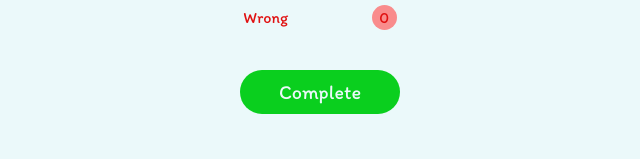
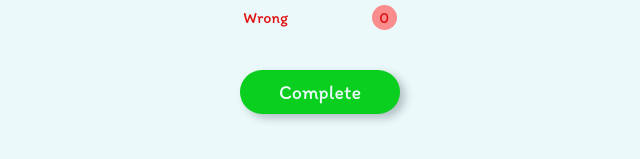
Before and after one commit to arsalan1004/Safwaat, a React (Vite) app in the folder Frontend/: page /result in a window 1280 px wide. Shown: the part 495-654 px from the top of the page, without its empty margins (320-960 px from the left). Built offline with nearby package versions, Linux system fonts and the light colour scheme; a web font is replaced by a local one.

Commit message:
refactor: add reset & btn-shadow

```diff
--- a/Frontend/src/Components/learningUnit/slideMiddle/dragAndDrop/DragAndDropSlide.jsx
+++ b/Frontend/src/Components/learningUnit/slideMiddle/dragAndDrop/DragAndDropSlide.jsx
@@ -2,10 +2,12 @@ import React, { useEffect, useState } from 'react'
 import { useDrop } from 'react-dnd';
 import DropBox from './DropBox';
 import DraggableBadge from './DragableBadge';
-import { connect, useDispatch, useSelector } from 'react-redux';
+import { useDispatch, useSelector } from 'react-redux';
+import reset from '../../../../assets/icons/reset.svg';
 import { dndSlideActions } from '../../../../Store/dndSlideSlice';
 const DragAndDropSlide = () => {
   const dispatch = useDispatch();
+  const {isChecked} = useSelector(state => state.slideControl)
   const [selectedSource, setSelectedSource] = useState('option');
 
   // const [boxOneList, setBoxOneList] = useState([]);
@@ -170,10 +172,12 @@ const DragAndDropSlide = () => {
         />
       </div>
 
-    <div className=''
-            onClick={resetHandler}
-          > Reset
-      </div>
+      <button className='flex gap-2 justify-center items-center bg-accent px-2 py-2 rounded-[10px] text-primary'
+              onClick={resetHandler}
+              disabled={isChecked}
+      >
+        <img src={reset} alt="restart-slide" className='w-[20px] h-[20px]'/> Reset
+      </button>
     </div>
 
   )
--- a/Frontend/src/UI/Button.jsx
+++ b/Frontend/src/UI/Button.jsx
@@ -6,10 +6,10 @@ const Button = ({ contentType, styleType, content, handler}) => {
   let style = "";
   // Self end in solid accent to tackle alignment of done(single) button same for motivation slide
   let btnStyles = {
-    'solid-correct': "text-primary bg-correct font-itim text-xl rounded-[40px] py-2 w-40 cursor-pointer",
+    'solid-correct': "button_drop_shadow text-primary bg-correct font-itim text-xl rounded-[40px] py-2 w-40 cursor-pointer",
     'solid-correct-motivation' : "self-end text-primary bg-correct font-itim text-xl rounded-[40px] py-2 w-40 cursor-pointer",
     'solid-accent': "self-end text-primary bg-accent font-itim text-xl rounded-[40px] py-2 w-40 cursor-pointer",
-    'solid-wrong': "text-primary bg-wrong font-itim text-xl rounded-[40px] py-2 w-40 cursor-pointer",
+    'solid-wrong': "button_drop_shadow text-primary bg-wrong font-itim text-xl rounded-[40px] py-2 w-40 cursor-pointer",
     'outline-accent': "text-accent border-2 border-accent font-itim text-xl rounded-[40px] py-2 w-40 cursor-pointer"
   }
 
--- a/Frontend/src/index.css
+++ b/Frontend/src/index.css
@@ -20,6 +20,9 @@
   }
   .drop-option-shadow {
     @apply shadow-[2px_4px_3px_0px_rgba(2,20,33,0.2)] ;
+  }
+  .button_drop_shadow {
+    @apply shadow-[5px_4px_8px_rgba(2,20,33,0.25)] ;
   }
 }
 
```
Also changed, not shown: Frontend/src/assets/icons/reset.svg (added).
